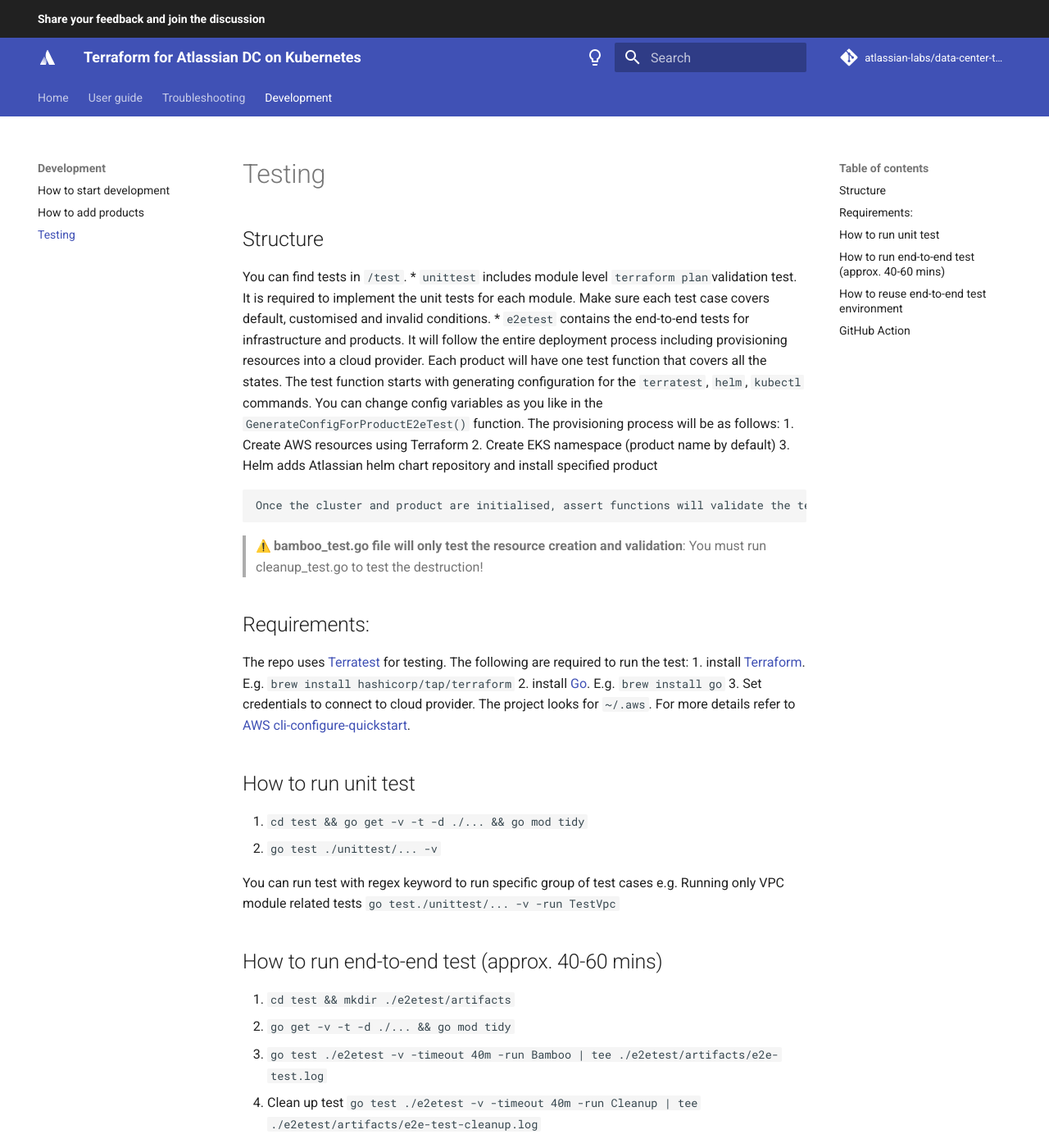
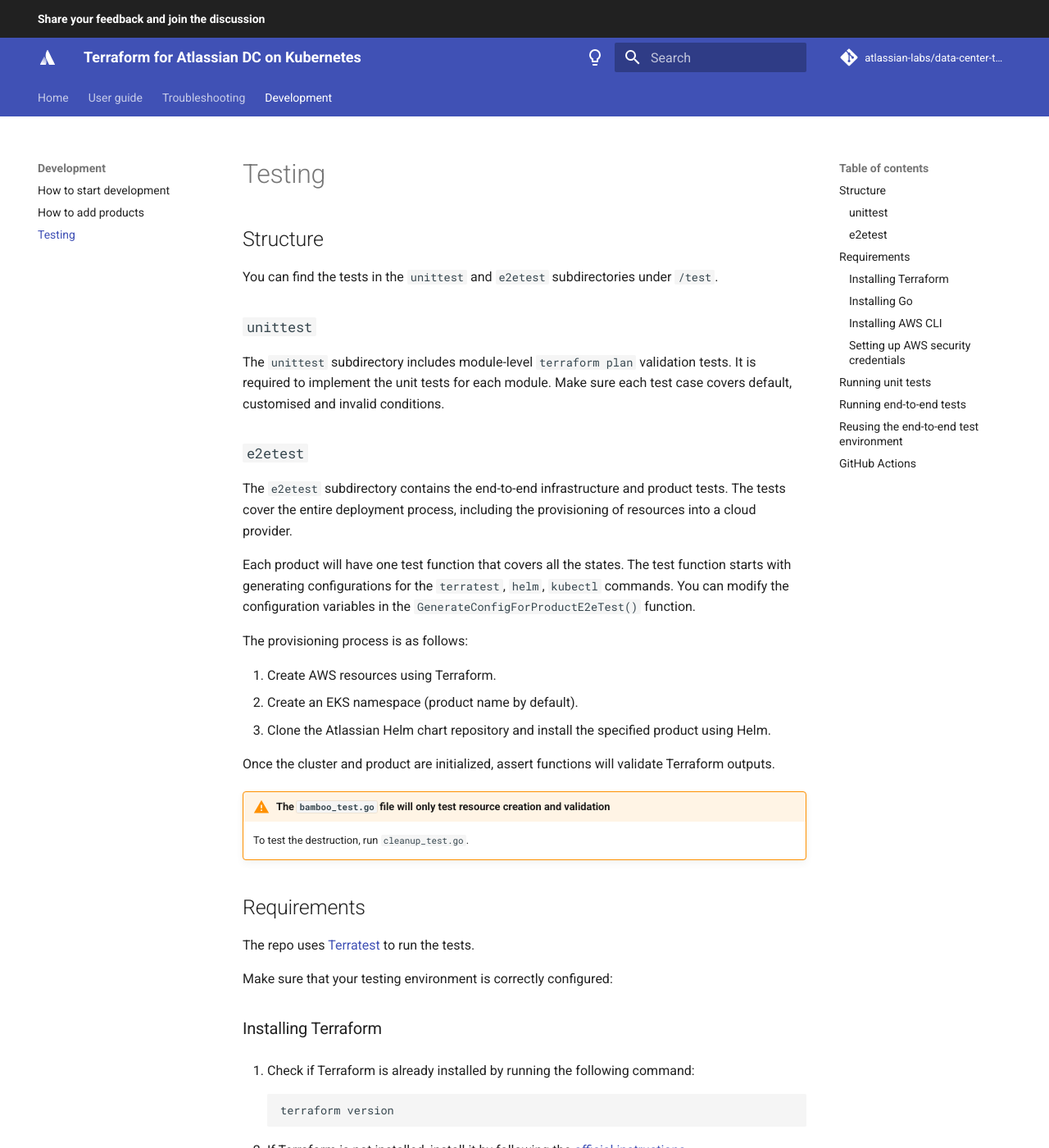
Before and after one commit to atlassian-labs/data-center-terraform, an MkDocs documentation site: the page built from docs/docs/development/HOW_TO_TEST.md, in a window 1280 px wide and 1400 px high. Shown: the whole window at 82% size. Built offline with MkDocs 1.6.1 and Material for MkDocs 9.7.7, drawn with Linux system fonts in a browser that asks for light colours; emoji names are drawn with the system emoji font; comment, search, counter and statistics services are not loaded; some of the changed text lies outside the part shown.

Commit message:
Edit HOW_TO_TEST.md

````diff
--- a/docs/docs/development/HOW_TO_TEST.md
+++ b/docs/docs/development/HOW_TO_TEST.md
@@ -1,49 +1,119 @@
 # Testing
 
 ## Structure
-You can find tests in `/test`.
-* `unittest` includes module level `terraform plan`validation test. It is required to implement the unit tests for each module. Make sure each test case covers default, customised and invalid conditions.
-* `e2etest` contains the end-to-end tests for infrastructure and products. It will follow the entire deployment process including provisioning resources into a cloud provider. Each product will have one test function that covers all the states. The test function starts with generating configuration for the `terratest`, `helm`, `kubectl` commands. You can change config variables as you like in the `GenerateConfigForProductE2eTest()` function. The provisioning process will be as follows:
-    1. Create AWS resources using Terraform
-    2. Create EKS namespace (product name by default)
-    3. Helm adds Atlassian helm chart repository and install specified product
 
-    Once the cluster and product are initialised, assert functions will validate the terraform outputs.
+You can find the tests in the `unittest` and `e2etest` subdirectories under `/test`.
 
-> :warning: **bamboo_test.go file will only test the resource creation and validation**: You must run cleanup_test.go to test the destruction!
+### `unittest`
+
+The `unittest` subdirectory includes module-level `terraform plan` validation tests. It is required to implement the unit tests for each module. Make sure each test case covers default, customised and invalid conditions.
+
+### `e2etest`
+
+The `e2etest` subdirectory contains the end-to-end infrastructure and product tests. The tests cover the entire deployment process, including the provisioning of resources into a cloud provider.
+
+Each product will have one test function that covers all the states. The test function starts with generating configurations for the `terratest`, `helm`, `kubectl` commands. You can modify the configuration variables in the `GenerateConfigForProductE2eTest()` function.
+
+The provisioning process is as follows:
+
+1. Create AWS resources using Terraform.
+2. Create an EKS namespace (product name by default).
+3. Clone the Atlassian Helm chart repository and install the specified product using Helm.
+
+Once the cluster and product are initialized, assert functions will validate Terraform outputs.
+
+!!! warning "The `bamboo_test.go` file will only test resource creation and validation"
+    To test the destruction, run `cleanup_test.go`.
 
 
-## Requirements:
-The repo uses [Terratest](https://github.com/gruntwork-io/terratest) for testing. The following are required to run the test:
-1. install [Terraform](https://learn.hashicorp.com/tutorials/terraform/install-cli). E.g. `brew install hashicorp/tap/terraform`
-2. install [Go](https://golang.org/doc/install). E.g. `brew install go`
-3. Set credentials to connect to cloud provider. The project looks for `~/.aws`. For more details refer to [AWS cli-configure-quickstart](https://docs.aws.amazon.com/cli/latest/userguide/cli-configure-quickstart.html).
+## Requirements
 
-## How to run unit test
-1. `cd test && go get -v -t -d ./... && go mod tidy`
-2. `go test ./unittest/... -v`
+The repo uses [Terratest](https://github.com/gruntwork-io/terratest) to run the tests.
 
-You can run test with regex keyword to run specific group of test cases e.g. Running only VPC module related tests `go test./unittest/... -v -run TestVpc`
+Make sure that your testing environment is correctly configured:
 
-## How to run end-to-end test (approx. 40-60 mins)
-1. `cd test && mkdir ./e2etest/artifacts`
-2. `go get -v -t -d ./... && go mod tidy`
-3. `go test ./e2etest -v -timeout 40m -run Bamboo | tee ./e2etest/artifacts/e2e-test.log`
-4. Clean up test `go test ./e2etest -v -timeout 40m -run Cleanup | tee ./e2etest/artifacts/e2e-test-cleanup.log`
+### Installing Terraform
 
+1. Check if Terraform is already installed by running the following command:
 
-## How to reuse end-to-end test environment
-When you run end-to-end test for the first time, the test function will create an environment config file under `/test/e2etest/artifacts` folder (the default file name is `e2e_test_env_config.json`). This config file allows you to reuse the existing terraform environment directory created by terratest.
+    ```shell
+    terraform version
+    ```
 
-You can specify the config file name on the second run and the function will load the config data and reuse the existing environment.
-e.g. `go test ./e2etest -v -timeout 40m -run Bamboo -config=e2e_test_env_config.json | tee ./e2etest/artifacts/e2e-test.log`
+2. If Terraform is not installed, install it by following the [official instructions](https://learn.hashicorp.com/tutorials/terraform/install-cli).
 
-You can do the same for the cleanup test.
-e.g. `go test ./e2etest -v -timeout 40m -run Cleanup -config=e2e_test_env_config.json | tee ./e2etest/artifacts/e2e-test-cleanup.log`
+### Installing Go
 
-!!! Warning "If `-config` flag is not specified, the second test will create a new test environment and overwrite `e2e_test_env_config.json` if existed"
-    So make sure you rename `e2e_test_env_config.json` to avoid accidental overwrites.
+1. Check if Go is already installed by running the following command:
 
-## GitHub Action
-GitHub action will run for unit and end-to-end tests.
-Config file is in `.github/workflows`
+    ```shell
+    go version
+    ```
+
+2. If Go is not installed, install it by following the [official instructions](https://golang.org/doc/install).
+
+### Installing AWS CLI
+
+We recommend using AWS CLI version 2.
+
+1. Check if AWS CLI version 2 is already installed by running the following command:
+    ```shell
+    aws --version
+    ```
+2. If the AWS CLI is not installed or you're running version 1, install AWS CLI version 2 by following the [official instructions](https://docs.aws.amazon.com/cli/latest/userguide/getting-started-install.html){.external}.
+
+### Setting up AWS security credentials
+
+1. Set up a user with an administrator IAM role. See [Configuration basics — AWS Command Line Interface](https://docs.aws.amazon.com/cli/latest/userguide/cli-configure-quickstart.html){.external}.
+2. Set credentials to connect to cloud provider. The project looks for `~/.aws`. For more details refer to [AWS cli-configure-quickstart](https://docs.aws.amazon.com/cli/latest/userguide/cli-configure-quickstart.html).
+
+## Running unit tests
+
+To run unit tests, use the following commands:
+
+```shell
+cd test && go get -v -t -d ./... && go mod tidy
+go test ./unittest/... -v
+```
+
+!!! tip "You can use regex keywords to run specific groups of test cases"
+    For example, you can run only VPC module-related tests with `go test./unittest/... -v -run TestVpc`.
+
+## Running end-to-end tests
+
+End-to-end tests take approx. 40–60 min. to complete To run end-to-end tests, use the following commands:
+
+```shell
+cd test && mkdir ./e2etest/artifacts
+go get -v -t -d ./... && go mod tidy
+go test ./e2etest -v -timeout 40m -run Bamboo | tee ./e2etest/artifacts/e2e-test.log
+```
+
+To clean up tests, run:
+
+```shell
+go test ./e2etest -v -timeout 40m -run Cleanup | tee ./e2etest/artifacts/e2e-test-cleanup.log
+```
+
+## Reusing the end-to-end test environment
+
+When you run end-to-end test for the first time, the test function will create an environment configuration file in the `/test/e2etest/artifacts` directory (the default file name is `e2e_test_env_config.json`). You can use this file to reuse the existing Terraform environment directory created by Terratest.
+
+You can use the `-config` flag to specify the configuration file name on the second run and the function will load the configuration and reuse the existing environment. For example:
+
+```shell
+go test ./e2etest -v -timeout 40m -run Bamboo -config=e2e_test_env_config.json | tee ./e2etest/artifacts/e2e-test.log
+```
+
+You can do the same to clean up tests:
+
+```shell
+go test ./e2etest -v -timeout 40m -run Cleanup -config=e2e_test_env_config.json | tee ./e2etest/artifacts/e2e-test-cleanup.log
+```
+
+!!! warning "Avoid accidentally overwriting the test environment configuration"
+    If the `-config` flag is missing, the second test will create a new test environment and overwrite the `e2e_test_env_config.json` file if it exists. Rename the `e2e_test_env_config.json` file to avoid overwriting it.
+
+## GitHub Actions
+
+Unit and end-to-end tests run in GitHub Actions. You can find the configuration files at `.github/workflows`
````
